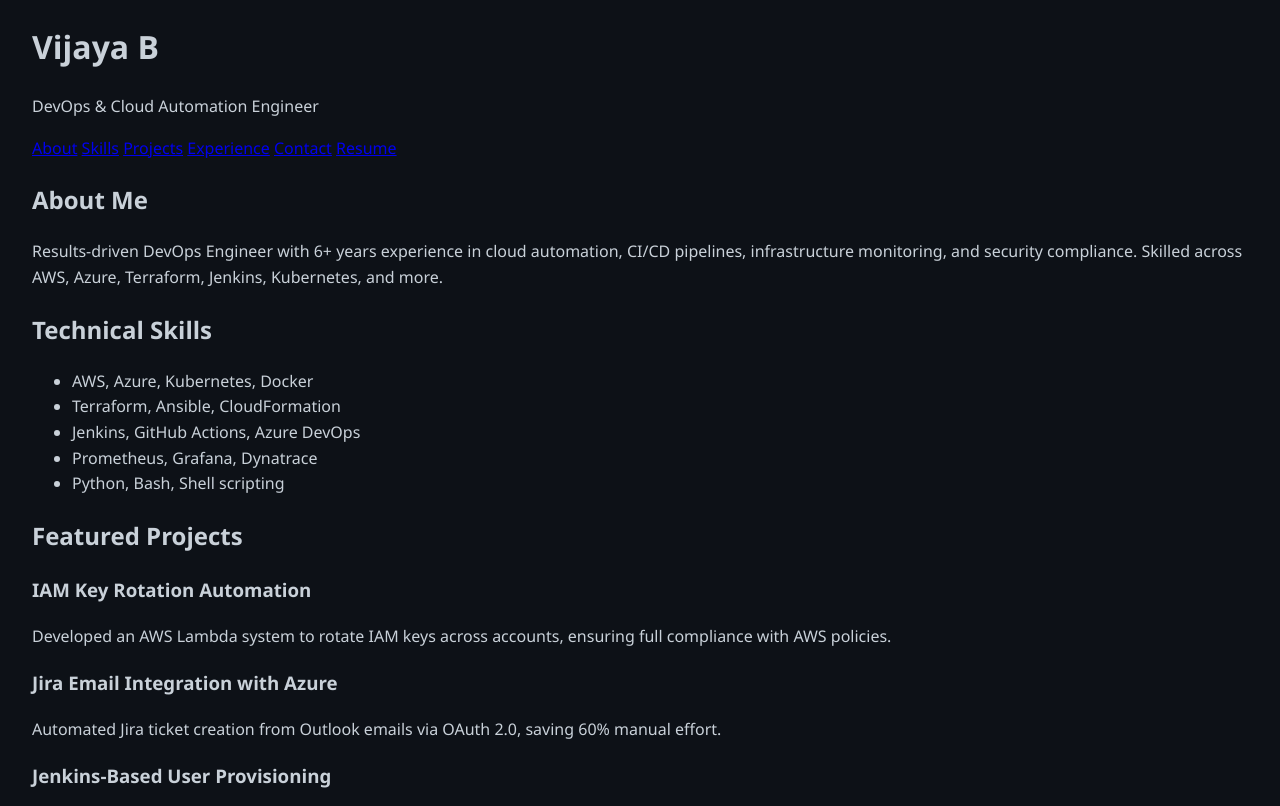
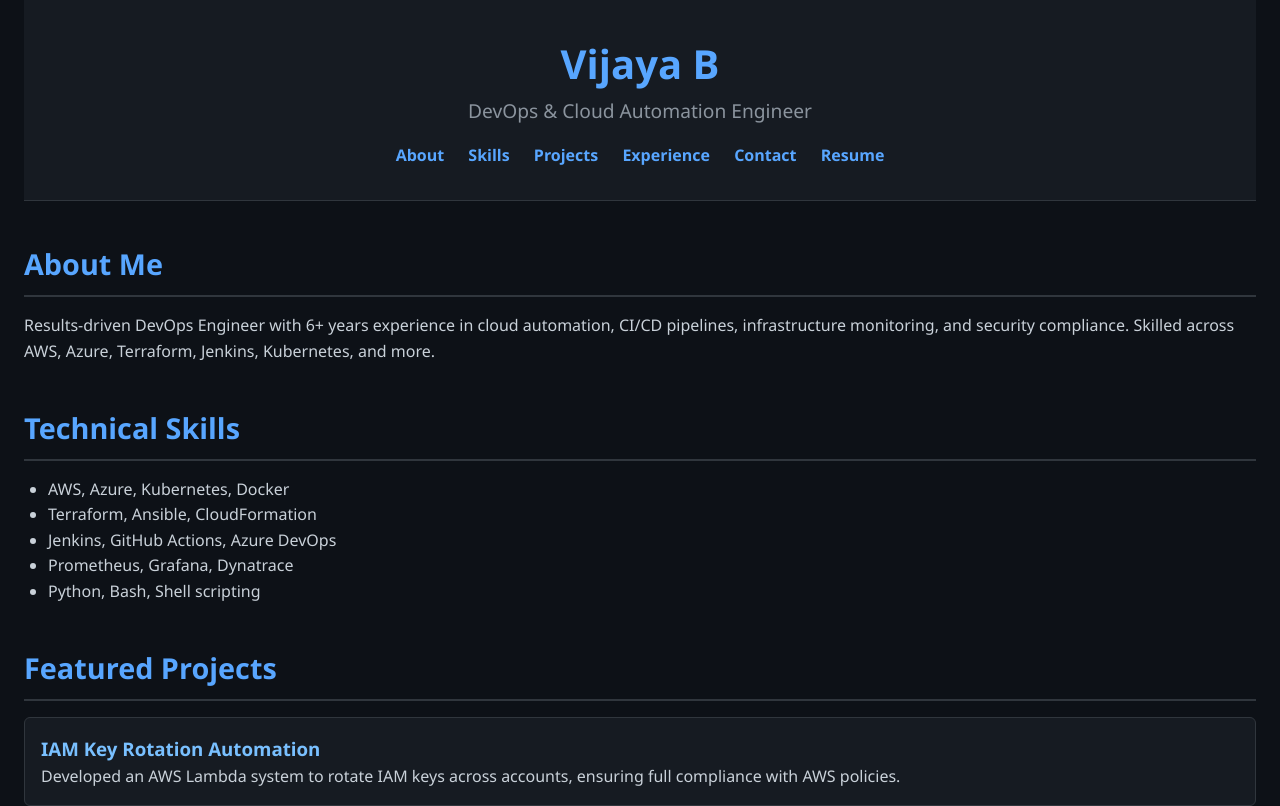
Before and after one commit to vbollu0122/vijaya-portfolio, a plain HTML site: page index.html in a window 1280 px wide. Shown: the top 806 px of the page. Drawn offline with Linux system fonts and the light colour scheme.

Commit message:
adding portfolio

```diff
--- a/styles.css
+++ b/styles.css
@@ -1,4 +1,11 @@
-/* styles.css - Dark Theme */
+/* styles.css - Dark Theme for Vijaya B Portfolio */
+
+* {
+  margin: 0;
+  padding: 0;
+  box-sizing: border-box;
+}
+
 body {
   background-color: #0d1117;
   color: #c9d1d9;
@@ -6,4 +13,80 @@
   line-height: 1.6;
   padding: 0 1.5rem;
 }
-/* Additional styles... */
+
+header {
+  text-align: center;
+  padding: 2rem 0;
+  background-color: #161b22;
+  border-bottom: 1px solid #30363d;
+}
+
+header h1 {
+  font-size: 2.5rem;
+  color: #58a6ff;
+}
+
+header p {
+  font-size: 1.2rem;
+  color: #8b949e;
+}
+
+nav {
+  margin-top: 1rem;
+}
+
+nav a {
+  color: #58a6ff;
+  margin: 0 10px;
+  text-decoration: none;
+  font-weight: bold;
+}
+
+nav a:hover {
+  text-decoration: underline;
+}
+
+section {
+  margin: 2.5rem 0;
+}
+
+section h2 {
+  font-size: 1.8rem;
+  border-bottom: 2px solid #30363d;
+  padding-bottom: 0.5rem;
+  margin-bottom: 1rem;
+  color: #58a6ff;
+}
+
+ul {
+  list-style-type: disc;
+  margin-left: 1.5rem;
+}
+
+.project, .job {
+  background-color: #161b22;
+  padding: 1rem;
+  margin-bottom: 1.5rem;
+  border-radius: 6px;
+  border: 1px solid #30363d;
+}
+
+.project h3, .job h3 {
+  color: #79c0ff;
+}
+
+footer {
+  text-align: center;
+  padding: 1rem 0;
+  border-top: 1px solid #30363d;
+  margin-top: 2rem;
+  color: #8b949e;
+}
+
+a {
+  color: #58a6ff;
+}
+
+a:hover {
+  color: #1f6feb;
+}
```
